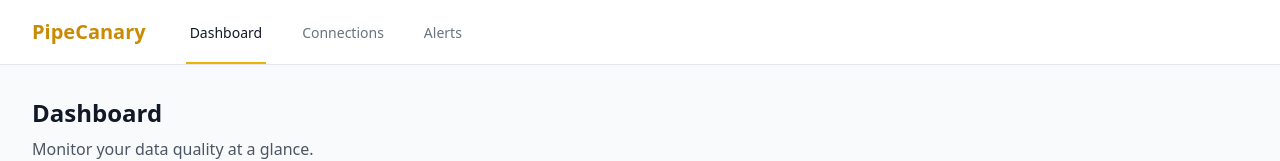
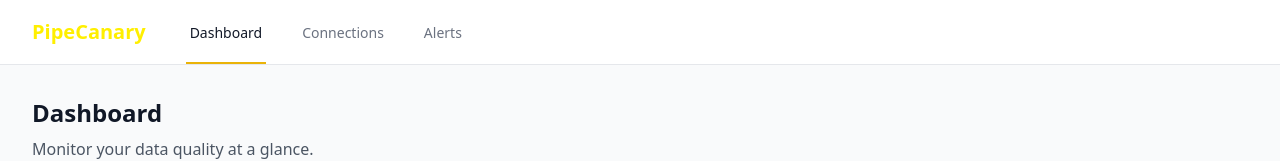
Before and after one commit to undruu/PipeCanary, a React (Vite) app in the folder frontend/: page / in a window 1280 px wide. Shown: the top 161 px of the page. Built offline with nearby package versions, Linux system fonts and the light colour scheme.

Commit message:
Update canary-600 title color to #FFEF00
https://claude.ai/code/session_01BqSnaSuMFLvz19MQrgMFhm

```diff
--- a/frontend/tailwind.config.js
+++ b/frontend/tailwind.config.js
@@ -11,7 +11,7 @@ export default {
           300: "#fde047",
           400: "#facc15",
           500: "#eab308",
-          600: "#ca8a04",
+          600: "#FFEF00",
           700: "#a16207",
           800: "#854d0e",
           900: "#713f12",
```
